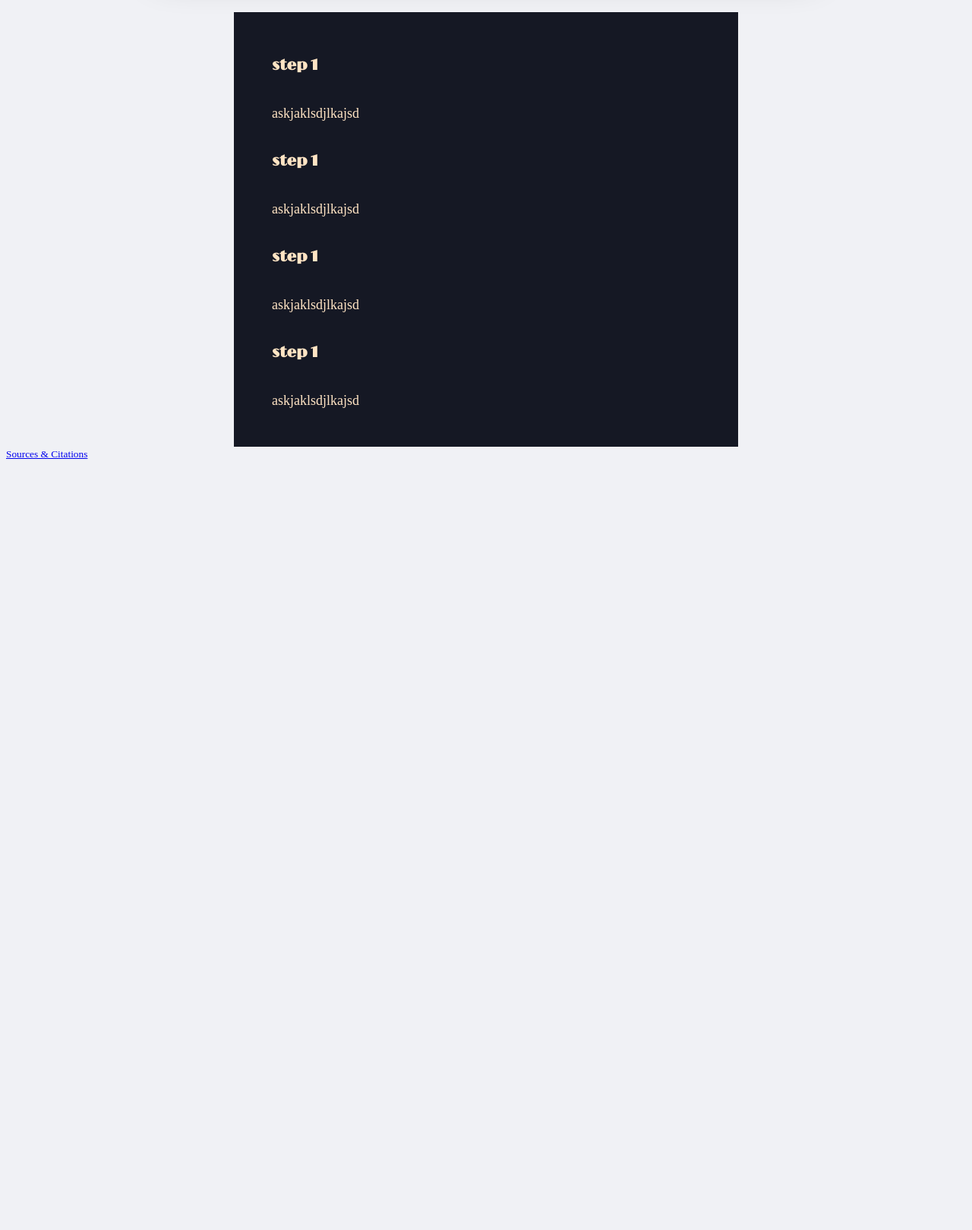
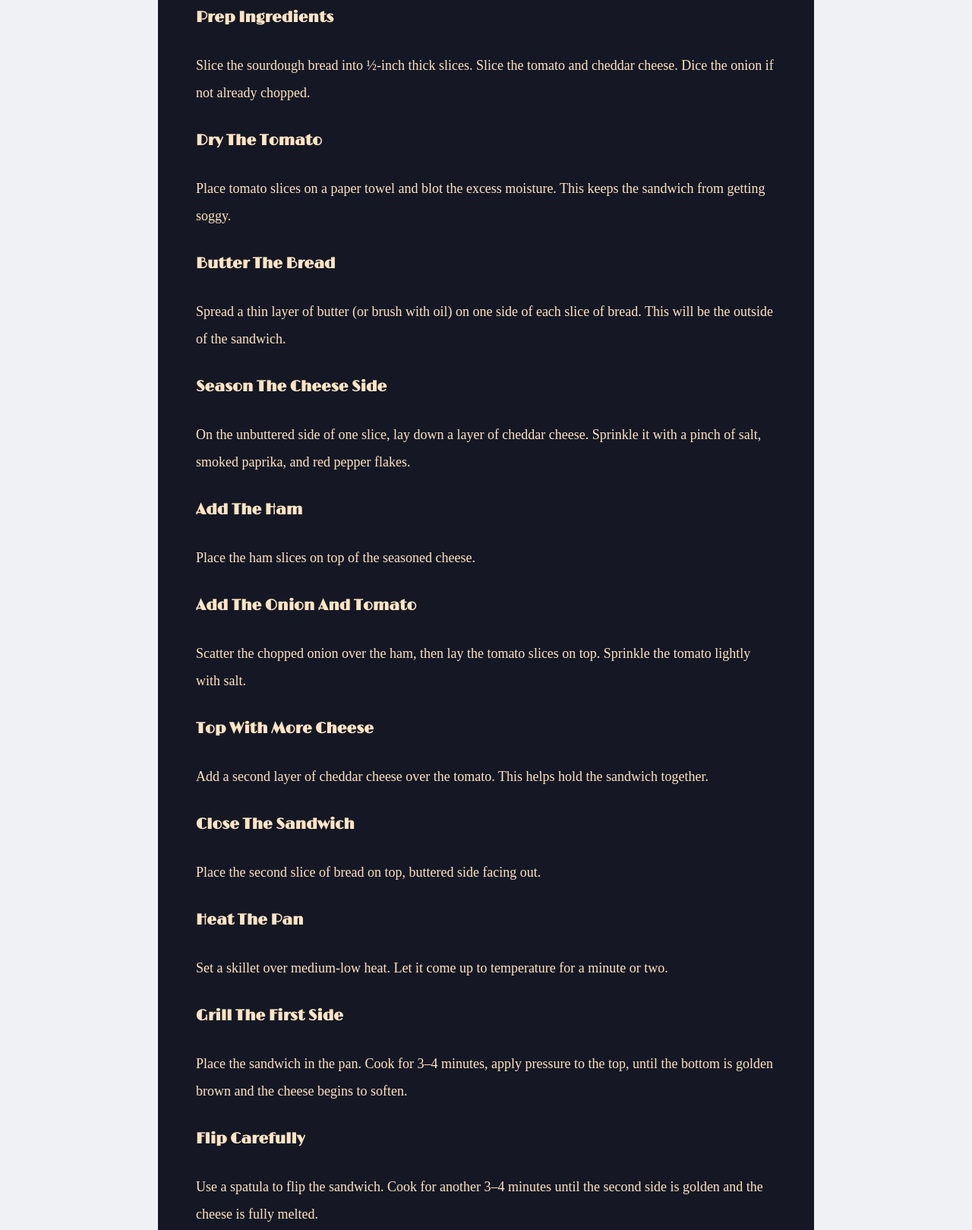
Before and after one commit to IACS-26-27/web-design-1-recipe-assignment-carterbilawchuk, a website: page index.html in a window 1280 px wide. Shown: the part 1075-2694 px from the top of the page at 76% size. Before the commit the page ends 1689 px from the top, so only its background shows below. Drawn offline with nearby package versions, Linux system fonts and the light colour scheme; a web font is replaced by a local one.

Commit message:
added instructions and finalized site styling

```diff
--- a/index.html
+++ b/index.html
@@ -8,8 +8,9 @@
       rel="stylesheet">
     <meta charset="utf-8">
     <meta name="viewport" content="width=device-width, initial-scale=1">
-    <meta name="description" content="My recipe.">
-    <title>My Recipe</title>
+    <meta name="description" content="Grilled Cheese">
+    <link rel="icon" type="image/png" href="/sandwich.png">
+    <title>Grilled Cheese</title>
     <link rel="stylesheet" type="text/css" href="styles.css">
   </head>
   <body>
@@ -18,7 +19,7 @@
       <header>
         <h1>Premium Grilled Cheese</h1>
       </header>
-      <table style="padding-inline:125px; width:100%;">
+      <table style="padding-inline:100px; width:100%;">
         <tr>
           <th>
             <div>
@@ -76,15 +77,55 @@
         Instructions
       </h1>
       <div class="instructions">
-        <h3>step 1</h3>
-        <p>askjaklsdjlkajsd</p>
-        <h3>step 1</h3>
-        <p>askjaklsdjlkajsd</p>
-        <h3>step 1</h3>
-        <p>askjaklsdjlkajsd</p>
-        <h3>step 1</h3>
-        <p>askjaklsdjlkajsd</p>
+        <h3>Prep ingredients</h3>
+        <p>Slice the sourdough bread into ½-inch thick slices. Slice the tomato and cheddar cheese.
+          Dice the
+          onion if not already chopped.</p>
+        <h3>Dry the tomato</h3>
+        <p>Place tomato slices on a paper towel and blot the excess moisture. This keeps the
+          sandwich from
+          getting soggy.</p>
+        <h3>Butter the bread</h3>
+        <p>Spread a thin layer of butter (or brush with oil) on one side of each slice of bread.
+          This will be
+          the outside of the sandwich.</p>
+        <h3>Season the cheese side</h3>
+        <p>On the unbuttered side of one slice, lay down a layer of cheddar cheese. Sprinkle it with
+          a pinch of
+          salt, smoked paprika, and red pepper flakes.</p>
+        <h3>Add the ham</h3>
+        <p>Place the ham slices on top of the seasoned cheese.</p>
+        <h3>Add the onion and tomato</h3>
+        <p>Scatter the chopped onion over the ham, then lay the tomato slices on top. Sprinkle the
+          tomato
+          lightly with salt.</p>
+        <h3>Top with more cheese</h3>
+        <p>Add a second layer of cheddar cheese over the tomato. This helps hold the sandwich
+          together.</p>
+        <h3>Close the sandwich</h3>
+        <p>Place the second slice of bread on top, buttered side facing out.</p>
+        <h3>Heat the pan</h3>
+        <p>Set a skillet over medium-low heat. Let it come up to temperature for a minute or two.
+        </p>
+        <h3>Grill the first side</h3>
+        <p>Place the sandwich in the pan. Cook for 3–4 minutes, apply pressure to the top,
+          until the
+          bottom is golden brown and the cheese begins to soften.</p>
+        <h3>Flip carefully</h3>
+        <p>Use a spatula to flip the sandwich. Cook for another 3–4 minutes until the second side is
+          golden and
+          the cheese is fully melted.</p>
+        <h3>Check for completion</h3>
+        <p>The bread should be crisp and browned, and the cheese should be gooey. If the bread
+          browns too fast,
+          lower the heat and cover the pan briefly to help the cheese melt.</p>
+        <h3>Rest and slice</h3>
+        <p>Transfer the sandwich to a cutting board and let it rest for 1 minute. Cut in half and
+          serve hot.</p>
       </div>
+      <h1 class="secondary-header">
+        Enjoy!
+      </h1>
     </main>
 
 
--- a/styles.css
+++ b/styles.css
@@ -72,6 +72,7 @@ h3 {
   font-family: "Limelight", serif;
   margin-block: 25px;
   font-size: 20px;
+  text-transform: capitalize;
 }
 
 ul {
@@ -111,7 +112,7 @@ li::before {
 }
 
 .instructions {
-  margin-inline: 300px;
+  margin-inline: 200px;
   padding-inline: 50px;
   padding-block: 25px;
   font-weight: 400;
```
Also changed, not shown: citations.html (+9 -1 lines), sandwich.png (added).
